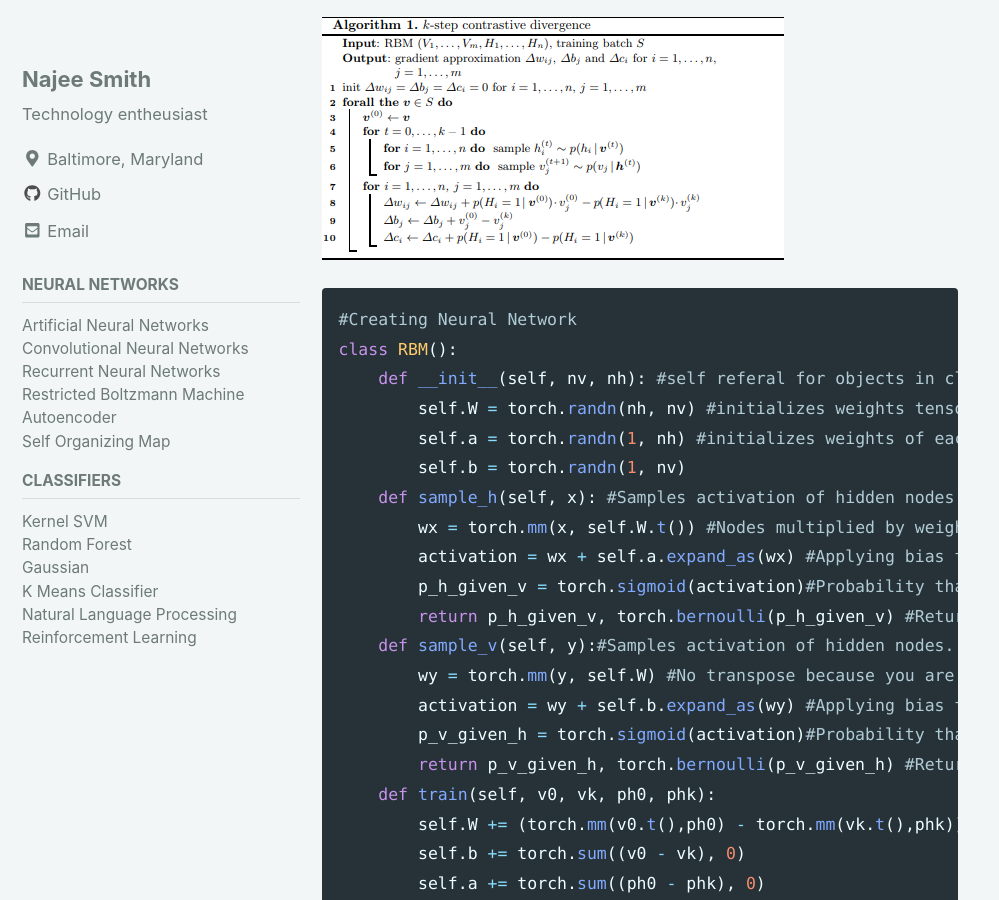
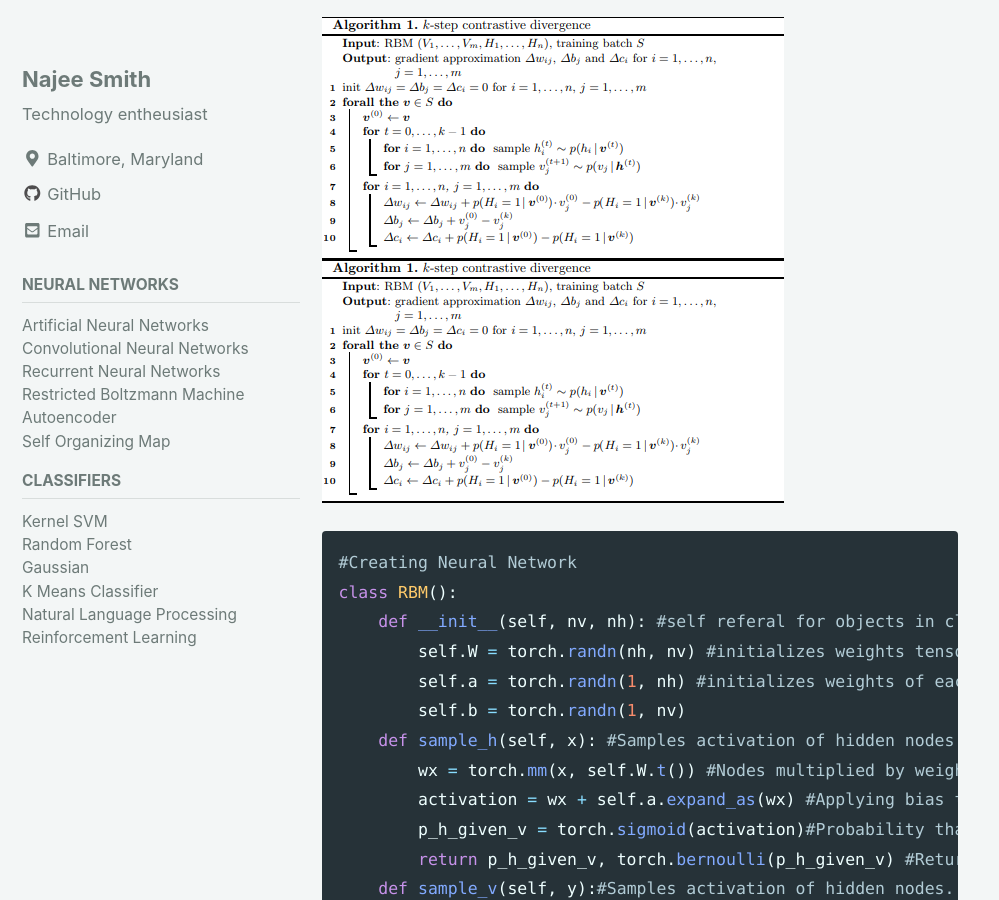
Before and after one commit to NajeeSmith/NajeeSmith.github.io, a Jekyll site: the page built from _posts/Neural Networks/2019-01-20-RBM.md, in a window 1280 px wide and 900 px high, scrolled down 2003 px. Shown: the whole window, without its empty margins (0-999 px from the left). Built offline with Jekyll 4.4.1, drawn with Linux system fonts in a browser that asks for light colours; cached includes are drawn as plain includes; nearby versions of some CDN libraries.

Commit message:
images on rbm page please work

````diff
--- a/_posts/Neural Networks/2019-01-20-RBM.md
+++ b/_posts/Neural Networks/2019-01-20-RBM.md
@@ -56,7 +56,7 @@ I used the following algorithms to create a class that calculates my weights, bi
 and takes samples of the hidden layers.
 
 <img src="{{ site.url }}{{ site.baseurl }}/images/neural networks//rbm/equations.png" alt="">
-
+<img src="{{site.baseurl}}/images/neural networks/rbm/equations.png">
 ```python
 #Creating Neural Network
 class RBM():
````
